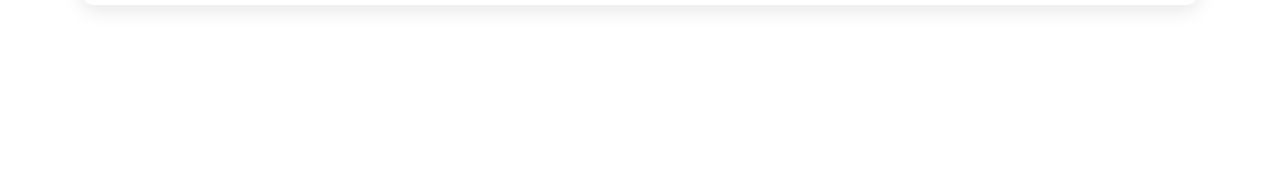
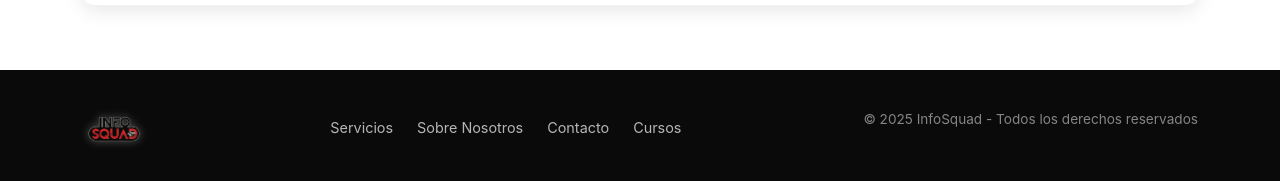
Before and after one commit to FrancoMED/BIOSTEC, a React (Create React App) app in the folder client/: page / in a window 1280 px wide. Shown: the part 3553-3734 px from the top of the page. Before the commit the page ends 3623 px from the top, so only its background shows below. Built offline with nearby package versions, Linux system fonts and the light colour scheme; grey boxes are pictures that could not be loaded.

Commit message:
add component Footer, image logo and css modules

```diff
--- a/client/src/components/Footer/Footer.jsx
+++ b/client/src/components/Footer/Footer.jsx
@@ -0,0 +1,32 @@
+import React from 'react';
+import styles from './Footer.module.css';
+import LogoFooter from '../../Images/LogoTransFooter.jpg';
+
+const Footer = () => {
+	return (
+		<footer>
+			<div class="container">
+				<div class={styles.footer_content}>
+					<img src={LogoFooter} alt="InfoSquad" class={styles.footer_logo} />
+					<div class={styles.footer_links}>
+						<a href="#servicios">Servicios</a>
+						<a href="#sobreNosotros">Sobre Nosotros</a>
+						<a href="#contacto">Contacto</a>
+						<a
+							href="https://links.infosquadbrasil.com"
+							target="_blank"
+							rel="noreferrer"
+						>
+							Cursos
+						</a>
+					</div>
+					<p class={styles.footer_copy}>
+						© 2025 InfoSquad - Todos los derechos reservados
+					</p>
+				</div>
+			</div>
+		</footer>
+	);
+};
+
+export default Footer;
--- /dev/null
+++ b/client/src/components/Footer/Footer.module.css
@@ -0,0 +1,45 @@
+footer {
+	background: #0a0a0a;
+	color: white;
+	padding: 2rem 0;
+}
+
+.footer_content {
+	display: flex;
+	justify-content: space-between;
+	align-items: center;
+	flex-wrap: wrap;
+	gap: 1rem;
+}
+
+.footer_logo {
+	height: 50px;
+	filter: drop-shadow(0 0 5px rgba(255, 255, 255, 0.3));
+}
+
+.footer_links {
+	display: flex;
+	gap: 1.5rem;
+}
+
+.footer_links a {
+	color: rgba(255, 255, 255, 0.7);
+	text-decoration: none;
+	font-size: 0.9rem;
+}
+
+.footer_links a:hover {
+	color: white;
+}
+
+.footer_copy {
+	color: rgba(255, 255, 255, 0.5);
+	font-size: 0.85rem;
+}
+
+@media (max-width: 768px) {
+	.footer_content {
+		flex-direction: column;
+		text-align: center;
+	}
+}
--- a/client/src/components/Home/Home.jsx
+++ b/client/src/components/Home/Home.jsx
@@ -7,6 +7,7 @@ import Cards from '../Cards/Cards.jsx';
 import Services from '../Services/Services.jsx';
 import About from '../About/About.jsx';
 import Contact from '../Contact/Contact.jsx';
+import Footer from '../Footer/Footer.jsx';
 import styles from './Home.module.css';
 
 const Home = () => {
@@ -23,6 +24,7 @@ const Home = () => {
 			<About />
 			<div class={styles.section_divider}></div>
 			<Contact />
+			<Footer />
 		</div>
 	);
 };
```
Also changed, not shown: client/src/Images/LogoTransFooter.jpg (added).
